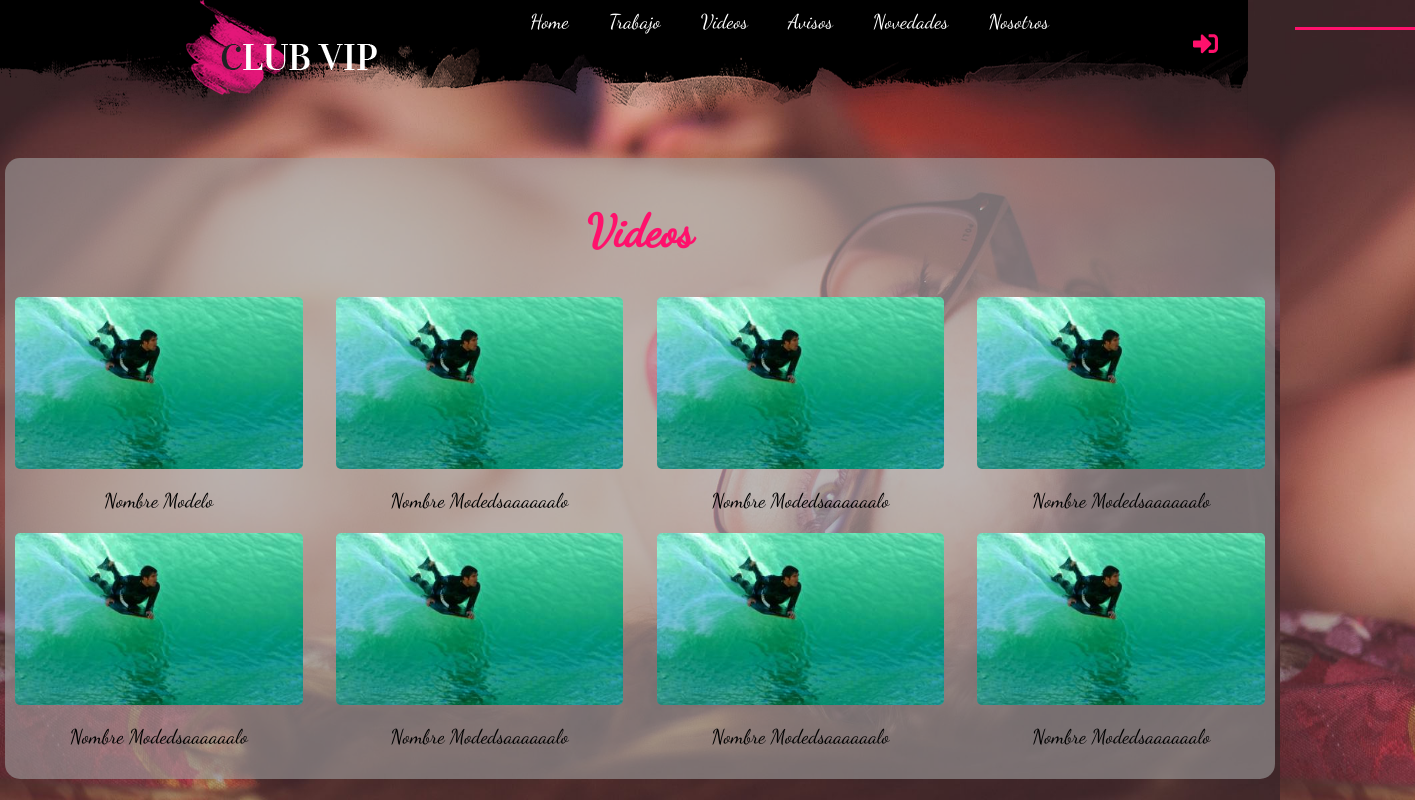
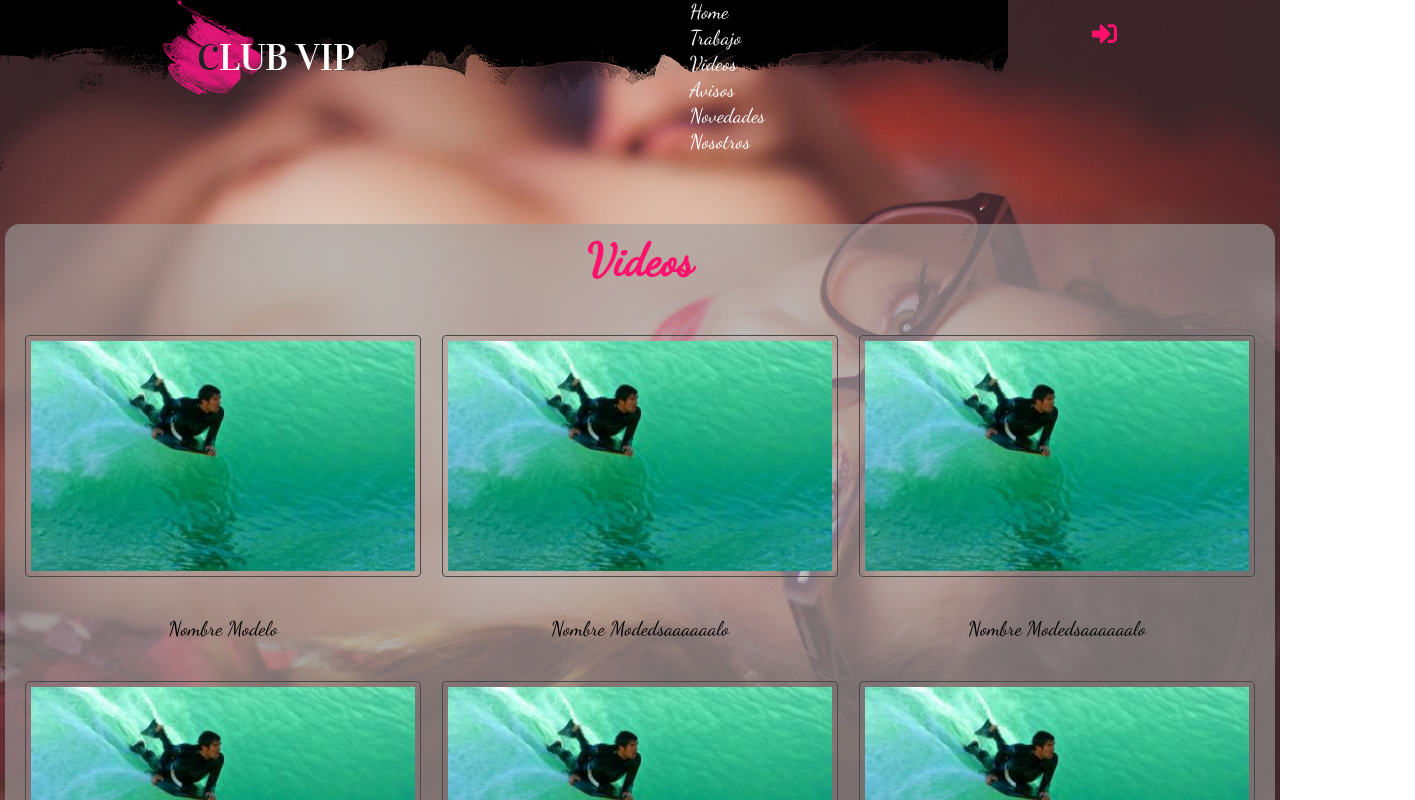
Before and after one commit to OscarJDesign/club, a React (Create React App) app: page / in a window 1280 px wide. Shown: the top 800 px of the page, 1415 px wide, since content can reach past the window. Built offline with nearby package versions, Linux system fonts and the light colour scheme; the HTML template or start-up script is replaced by a standard one.

Commit message:
navbaryvideos

```diff
--- a/public/index.html
+++ b/public/index.html
@@ -30,6 +30,7 @@
   <script src="https://use.fontawesome.com/a38cdaa6a5.js"></script>
   <link href="https://fonts.googleapis.com/css?family=Satisfy&display=swap" rel="stylesheet">
   <link href="https://fonts.googleapis.com/css?family=Dancing+Script&display=swap" rel="stylesheet">
+  <meta name="viewport" content="width=device-width, user-scalable=no, initial-scale=1.0, maximum-scale=1.0, minimum-scale=1.0">
   <body>
     <noscript>You need to enable JavaScript to run this app.</noscript>
     <div id="root"></div>
--- a/src/components/GlobalStyles.js
+++ b/src/components/GlobalStyles.js
@@ -22,7 +22,7 @@ const GlobalStyles= createGlobalStyle`
       background-attachment: fixed;
       font-family: 'Dancing Script', cursive;
       font-size: 20px;
-      text-align:center;
+
       ;
   }
 `;
--- a/src/components/Navbar.js
+++ b/src/components/Navbar.js
@@ -1,40 +1,51 @@
 import React from 'react';
 import logo from "../asset/img/logo.png";
+import btnmenu from "../asset/img/img-btn-menu.png";
 import headmenu from "../asset/img/menu.png";
 
 
 import { FontAwesomeIcon } from '@fortawesome/react-fontawesome';
-import { faSignInAlt } from '@fortawesome/free-solid-svg-icons';
+import { faSignInAlt,faBars } from '@fortawesome/free-solid-svg-icons';
 import styled from "@emotion/styled";
 
+const Link = styled.a`
 
+    color: #ffffff;
+    padding-bottom: 15px 20px;
+    display: block;
+    text-decoration: none;
+    border-bottom: 2px solid transparent;
 
-
+     :hover, :focus{
+        border-bottom: 2px solid rgb(255, 17, 108);
+    }
+`;
 const Header= styled.header`
     width: 100%;
-    height:130px;
-    display: flex;
+    height:105px;
+    display: inline-flex;
     background: url(${headmenu}) no-repeat;
     background-size: contain;
     background-attachment: fixed;
 
-    flex-direction: row;
-    padding: 10px 0px;
     justify-content: space-around;
-    position: fixed;
     animation-name: tamaño;
-    animation-duration: 5s;
+    animation-duration: 2.2s;
     animation-iteration-count: initial;
-    @media screen and (max-width: 600px){
 
-        flex-direction: column;
-        align-items: center;
+    }
+    #btn-menu{
+        display:none;
+    }
+    label{
+        display:none;
     }
 
-    }
-    img {
-        margin: -10px 0px;
-        vertical-align:top;
+    .menu ul{
+        list-style:none;
+        margin:0px;
+        padding:0px;
+
     }
     .login{
         margin: 20px 0px;
@@ -45,67 +56,70 @@ const Header= styled.header`
             color: #F84AA7;
         }
     }
+
+    /* --------------MEDIAQUERIS----------- */
     @keyframes tamaño{
     0%{height: 0px;
 
     }
 }
-`;
-const Link = styled.a`
-    margin: 0px 20px;
-    color: #ffffff;
-    padding-bottom: 9px;
-    display: inline-block;
-    text-decoration: none;
-    border-bottom: 2px solid transparent;
-    font-size:  20px;
-    @media screen and (max-width: 600px){
+    @media screen and (max-width:800px ){
+        label{
+            display:block;
+            :hover{
+            cursor:pointer;
+        }
 
-        flex-direction: column;
-        margin: 40px 20px;
-    }
-
-     :hover, :focus{
-        border-bottom: 2px solid rgb(255, 17, 108);
-    }
-`;
+        }
+        .login{
+           display:none;
+        }
+        .menu{
+           position:absolute;
+           background:rgba(160, 160, 160, .6);
+           ul{
+               flex-direction:column;
+           }
+        }
 
 
 
 
-
-
+    }
+`;
 
 
 const Navbar = () => {
 
     return (
 
-
         <div className="contenedor">
             <Header >
-                    <div className="vacio"></div>
                     <div className="logo">
                         <img src={logo}  width = "" height="" alt="Logo_ClubVip"/>
                     </div>
+                    <input type="checkbox" id="btn-menu"></input>
+                    <label for="btn-menu">
+                        <img src={btnmenu}width = "30px" height="30px"></img>
+                    </label>
                     <nav className="menu">
-                        <Link href="#">Home</Link>
-                        <Link href="#">Trabajo</Link>
-                        <Link href="#">Videos</Link>
-                        <Link href="#">Avisos</Link>
-                        <Link href="#">Novedades</Link>
-                        <Link href="#">Nosotros</Link>
+                        <ul>
+                            <li><Link href="#">Home</Link></li>
+                            <li><Link href="#">Trabajo</Link></li>
+                            <li><Link href="#">Videos</Link></li>
+                            <li><Link href="#">Avisos</Link></li>
+                            <li><Link href="#">Novedades</Link></li>
+                            <li><Link href="#">Nosotros</Link></li>
+                        </ul>
                     </nav>
-                     <a href="" className="login">
+                    {/* <a href="#" className="toggle" oneclick="toggle()">
+                        <FontAwesomeIcon icon={faBars} />
+                    </a> */}
+
+                     <a href="#" className="login">
                      <FontAwesomeIcon icon={faSignInAlt} />
                      </a>
             </Header>
-
-
-
-
-
-
         </div>
 
     );
--- a/src/components/Videos.js
+++ b/src/components/Videos.js
@@ -6,46 +6,22 @@ const ContenedorVideos = styled.div`
 
 section{
     background:rgba(160, 160, 160, .6);
-    margin:90px 5px;
+    margin:50px 5px;
     padding: 10px;
     border-radius:15px;
 
+
     .contenedor{
         overflow:hidden;
+        align-items:center;
 
         .efecto-titulo{
-            display: inline-block;
-            position:static;
+            margin-top:0px;
             font-size:45px;
             color:rgb(255, 17, 108);
-
-            padding-top:-44px ;
-
-            ::after, ::before{
-
-                    content:'';
-                    position:absolute;
-                    width:120px;
-                    height: 3px;
-                    background-color:currentColor;
-                    top:0.6em;
-
-                }
-                ::after{
-                    left:-135px;
-                }
-                ::before{
-                    right: -135px;
-                }
-                .foto-video{
-                    display: inline-block;
-                    flex-direction: row;
-                    flex-wrap:wrap;
-                    justify-content:space-between;
-                }
+            text-align:center;
             }
 
-        }
         .contenedor-videos{
             display: flex;
             flex-direction:row;
@@ -53,17 +29,23 @@ section{
             justify-content:space-between;
 
             .cajavideos{
-                width:23%;
+                padding:10px;
+                width:33.3%;
+                align-items:center;
+                text-align:center;
 
                 .foto-video{
                     width:100%;
-                    margin-bottom:10px;
+                    margin-bottom:40px;
+
 
 
                     img{
                         width:100%;
                         vertical-align:top;
-                        border-radius:5px;
+                        border-radius:4px;
+                        border: 1px solid #484848;
+                        padding:5px;
                     }
                 }
             }
```
Also changed, not shown: src/asset/img/img-btn-menu.png (added).
